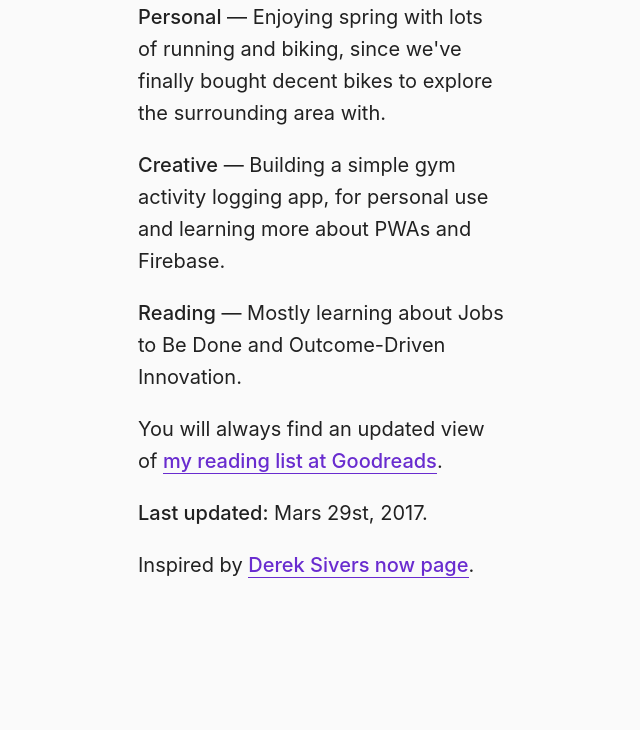
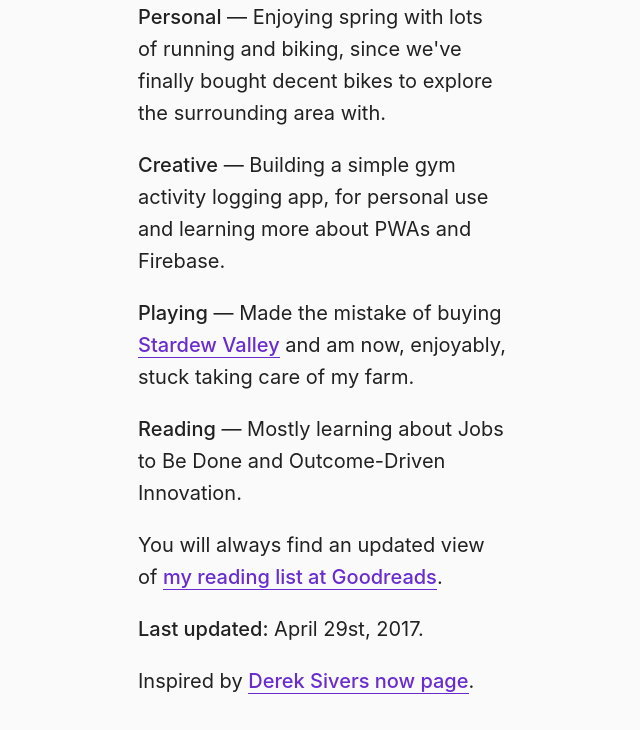
Before and after one commit to teddyzetterlund/teddyzetterlund.github.io, a website: page source/now.html in a window 1280 px wide. Shown: the part 114-844 px from the top of the page, without its empty margins (318-958 px from the left). Before the commit the page ends 800 px from the top, so only its background shows below. Drawn offline with Linux system fonts and the light colour scheme.

Commit message:
Add "playing" section to now page

```diff
--- a/source/now.html
+++ b/source/now.html
@@ -37,6 +37,12 @@
     </p>
 
     <p>
+      <strong>Playing</strong> — Made the mistake of buying
+      <a href="http://stardewvalley.net/">Stardew Valley</a>
+      and am now, enjoyably, stuck taking care of my farm.
+    </p>
+
+    <p>
       <strong>Reading</strong> — Mostly learning about
       Jobs to Be Done and Outcome-Driven Innovation.
     </p>
@@ -46,7 +52,7 @@
       <a href="https://www.goodreads.com/teddyzetterlund">my reading list at Goodreads</a>.
     </p>
 
-    <p><strong>Last updated:</strong> Mars 29st, 2017.</p>
+    <p><strong>Last updated:</strong> April 29st, 2017.</p>
 
     <p>Inspired by <a href="http://nownownow.com/about">Derek Sivers now page</a>.</p>
 
```
